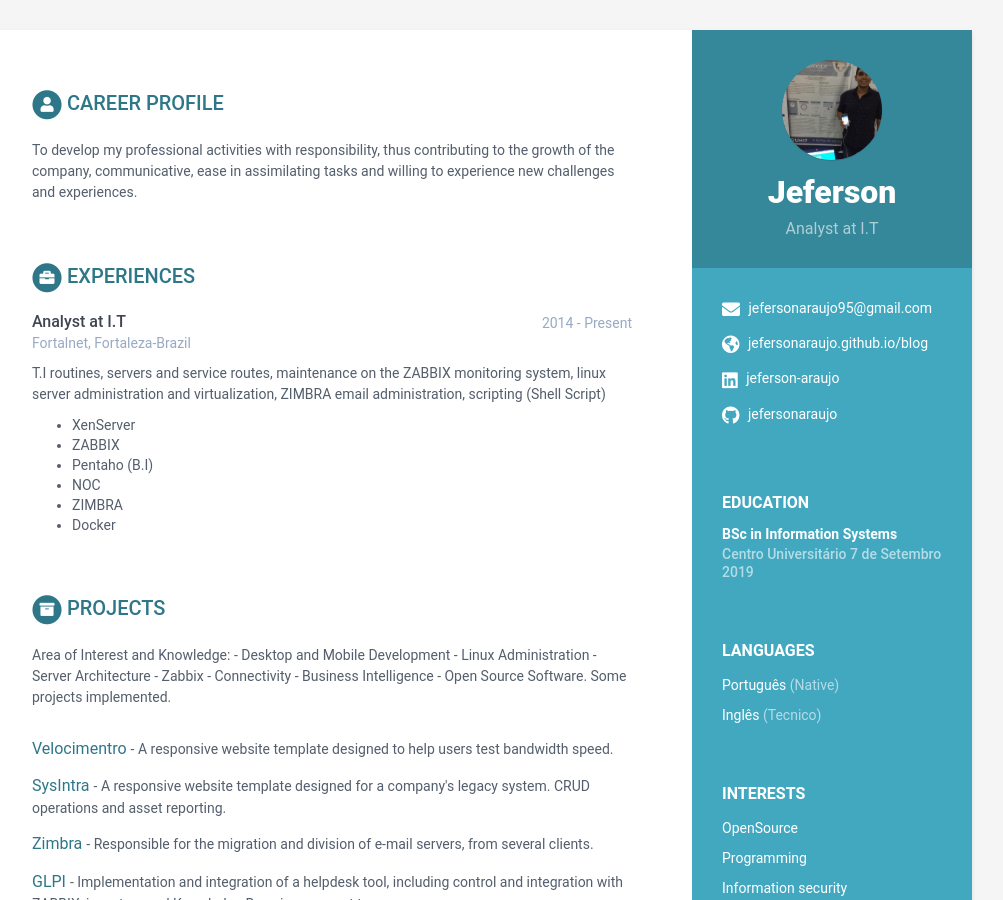
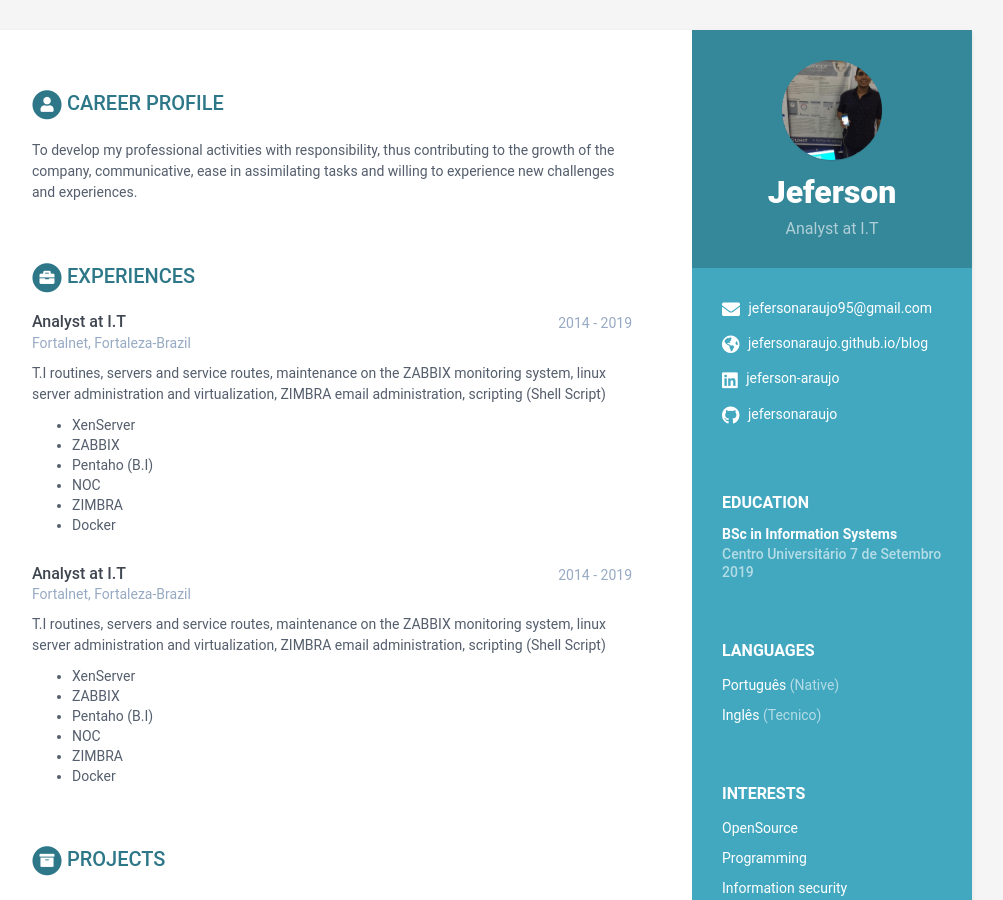
Before and after one commit to jefersonaraujo/jefersonaraujo.github.io, a Jekyll site: the page built from index.html, in a window 1280 px wide and 900 px high. Shown: the whole window, without its empty margins (168-1171 px from the left). Built offline with Jekyll 4.4.1, drawn with Linux system fonts in a browser that asks for light colours.

Commit message:
Update data.yml

```diff
--- a/_data/data.yml
+++ b/_data/data.yml
@@ -52,7 +52,7 @@ education:
 
 experiences:
     - role: Analyst at I.T
-      time: 2014 - Present
+      time: 2014 - 2019
       company: Fortalnet, Fortaleza-Brazil
       details: |
         T.I routines, servers and service routes, maintenance on the ZABBIX monitoring system, linux server administration and virtualization, ZIMBRA email administration, scripting (Shell Script)
@@ -64,6 +64,18 @@ experiences:
           - ZIMBRA
           - Docker
 
+    - role: Analyst at I.T
+      time: 2014 - 2019
+      company: Fortalnet, Fortaleza-Brazil
+      details: |
+        T.I routines, servers and service routes, maintenance on the ZABBIX monitoring system, linux server administration and virtualization, ZIMBRA email administration, scripting (Shell Script)
+
+          - XenServer
+          - ZABBIX
+          - Pentaho (B.I)
+          - NOC
+          - ZIMBRA
+          - Docker
 
 projects:
     title: Projects
```
